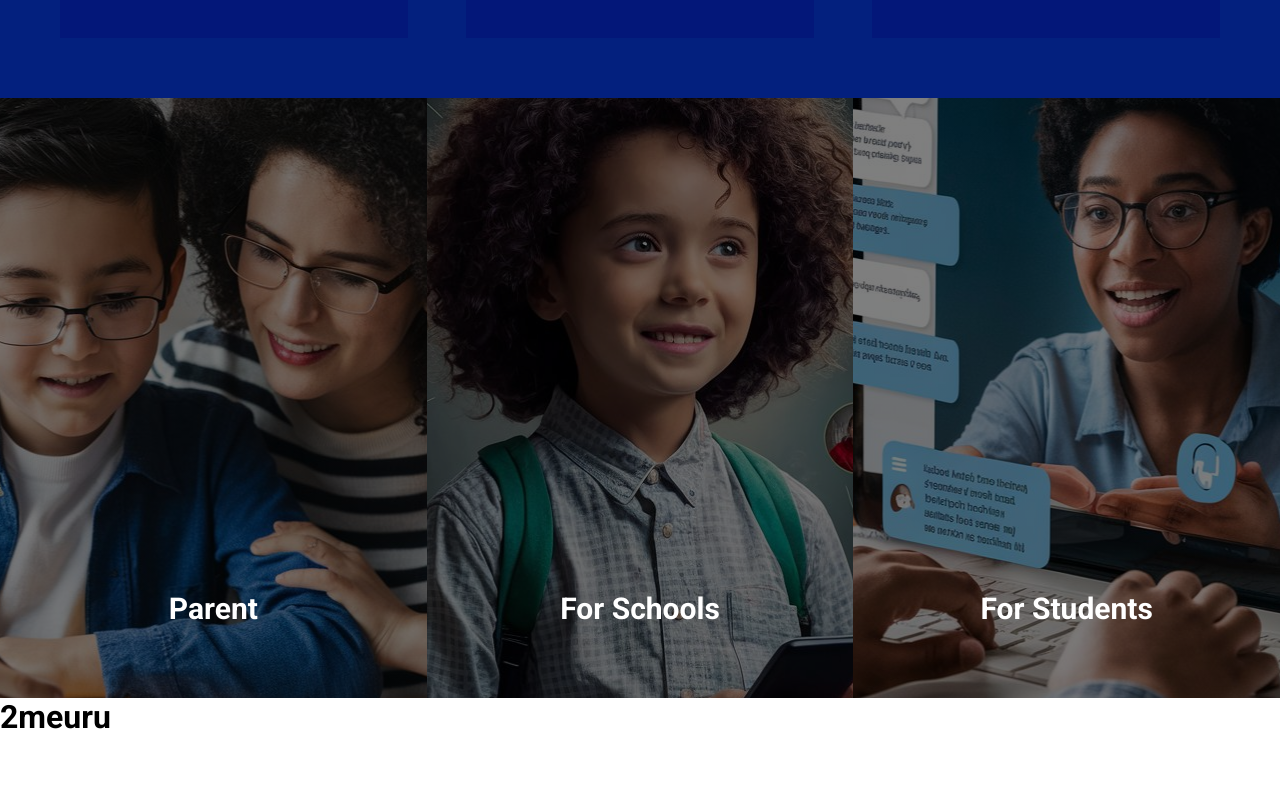
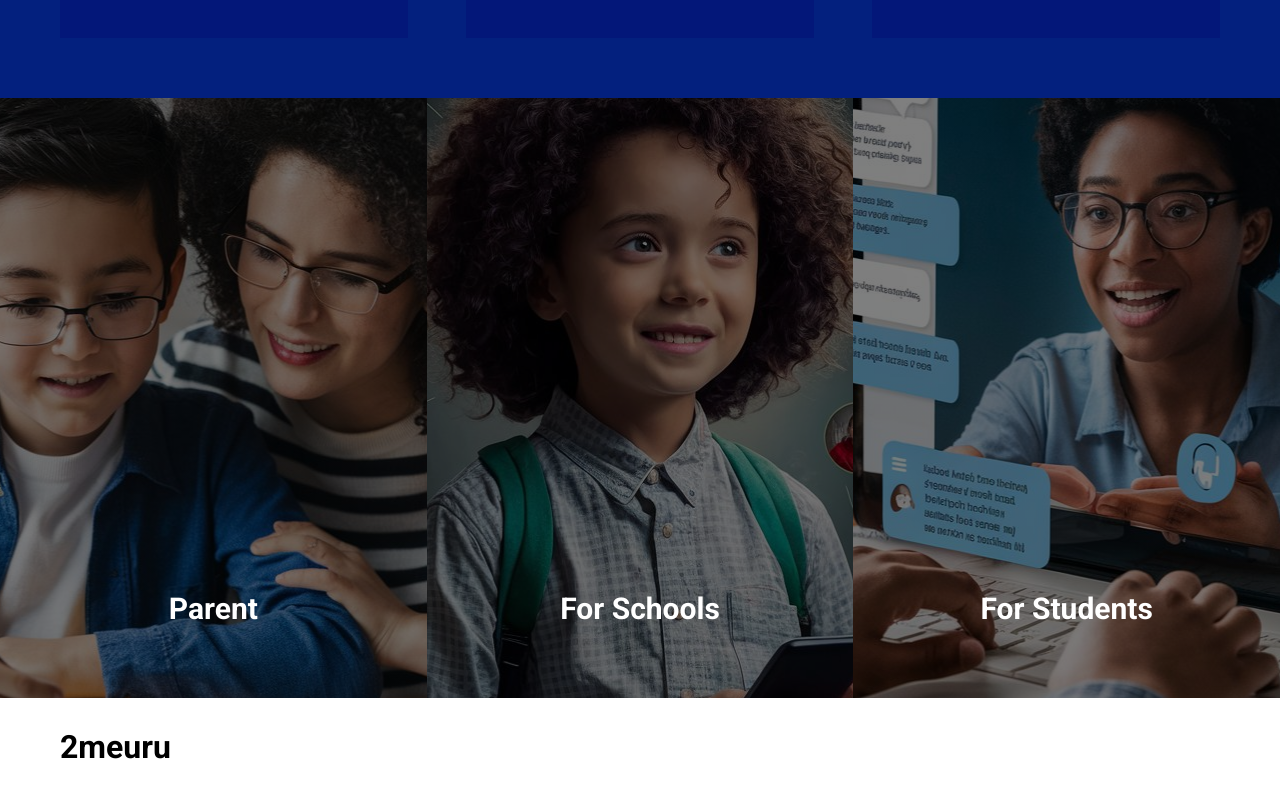
Before and after one commit to Orisabiyi/2meuru, a React (Vite) app: page / in a window 1280 px wide. Shown: the part 1391-2187 px from the top of the page. Before the commit the page ends 2127 px from the top, so only its background shows below. Built offline with nearby package versions, Linux system fonts and the light colour scheme.

Commit message:
add style to footer

```diff
--- a/src/components/Footer.module.css
+++ b/src/components/Footer.module.css
@@ -1,4 +1,6 @@
 .footer {
   display: grid;
   grid-template-columns: repeat(4, 1fr);
+
+  padding: 3rem 6rem;
 }
```
